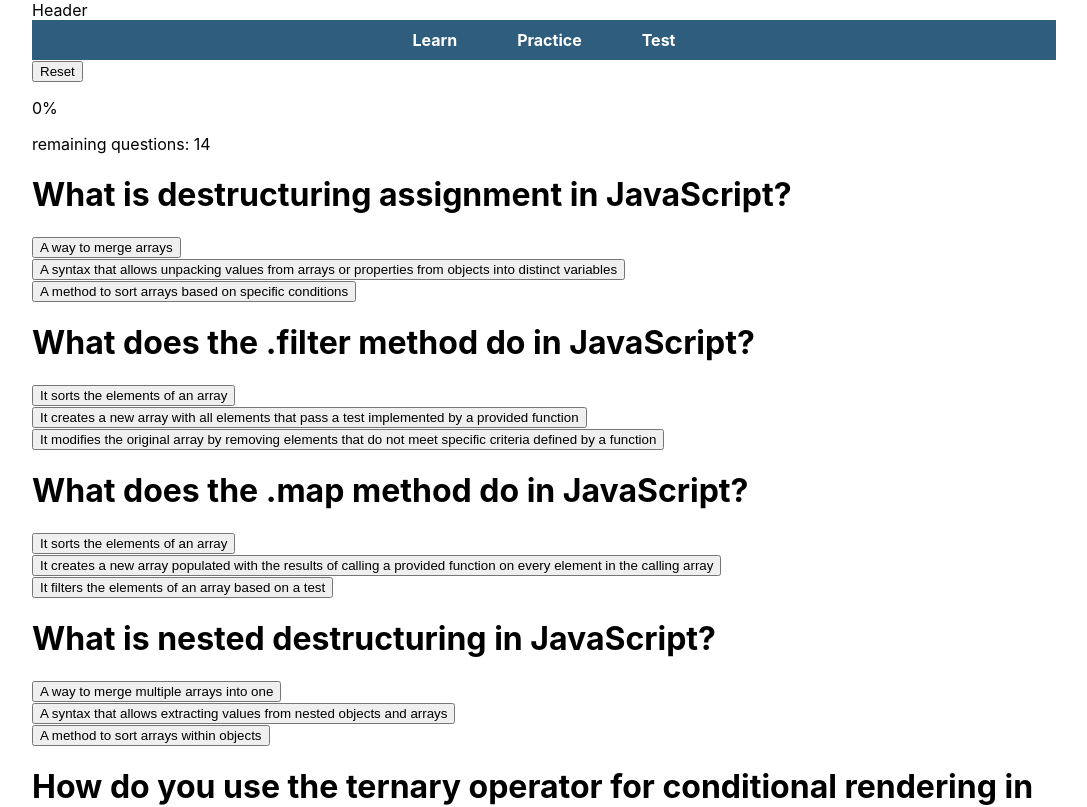
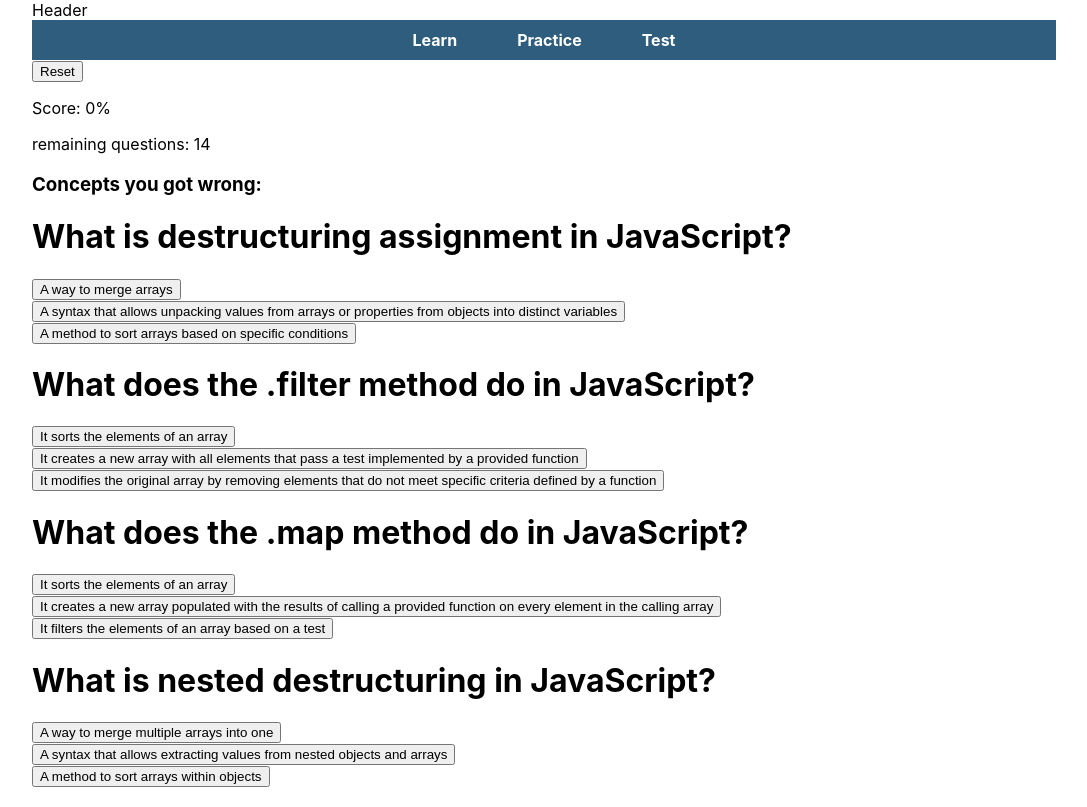
Before and after one commit to NawarTurk/codelingo, a React (Create React App) app: page /practice in a window 1280 px wide. Shown: the top 807 px of the page, without its empty margins (96-1183 px from the left). Built offline with nearby package versions, Linux system fonts and the light colour scheme.

Commit message:
feat: initial implementation of tracking incorrect answer categories for user revision

```diff
--- a/public/concepts.json
+++ b/public/concepts.json
@@ -110,5 +110,21 @@
     "example": "<pre><code>// Promise example\nconst fetchData = () => {\n  return fetch('https://jsonplaceholder.typicode.com/todos/1')\n    .then(response => response.json())\n    .then(data => console.log(data))\n    .catch(error => console.error('Error:', error));\n};\n\nfetchData();\n\n// Async/Await example\nconst fetchDataAsync = async () => {\n  try {\n    const response = await fetch('https://jsonplaceholder.typicode.com/todos/1');\n    const data = await response.json();\n    console.log(data);\n  } catch (error) {\n    console.error('Error:', error);\n  }\n};\n\nfetchDataAsync();\n</code></pre>",
     "difficulty": "advanced",
     "quiz": "What are the differences between Promises and async/await in JavaScript?"
+  },
+  {
+    "id": 15,
+    "title": "Short-Circuit Evaluation with &&",
+    "description": "Short-circuit evaluation in JavaScript using the `&&` operator ensures that the second operand is only evaluated if the first operand is true. This allows for conditional execution of code without needing an explicit if statement.",
+    "example": "<pre><code>// Example of short-circuit evaluation with &&\nconst isTrue = true;\nisTrue && console.log('This will print because isTrue is true');\n\nconst isFalse = false;\nisFalse && console.log('This will not print because isFalse is false');\n</code></pre>",
+    "difficulty": "easy",
+    "quiz": "What is short-circuit evaluation with the `&&` operator in JavaScript, and how does it work?"
+  },
+  {
+    "id": 16,
+    "title": "Short-Circuit Evaluation with ||",
+    "description": "Short-circuit evaluation in JavaScript using the `||` operator ensures that the second operand is only evaluated if the first operand is false. This allows for providing default values or fallback expressions.",
+    "example": "<pre><code>// Example of short-circuit evaluation with ||\nconst value1 = null;\nconst value2 = 'Default Value';\nconst result = value1 || value2;\nconsole.log(result); // Outputs: 'Default Value' because value1 is null\n\nconst value3 = 'Actual Value';\nconst result2 = value3 || value2;\nconsole.log(result2); // Outputs: 'Actual Value' because value3 is not null or false</code></pre>",
+    "difficulty": "easy",
+    "quiz": "What is short-circuit evaluation with the `||` operator in JavaScript, and how does it work?"
   }
 ]
--- a/src/components/ConceptPracticeGrid.jsx
+++ b/src/components/ConceptPracticeGrid.jsx
@@ -17,13 +17,14 @@ export default function ConceptPracticeGrid({ questions }) {
 
   function getResults() {
     const result = answersState.reduce(
-      (acc, answer) => {
+      (acc, answer, index) => {
         if (answer) {
           acc.correct++;
           acc.remainingQuestions--;
         } else if (answer === false) {
           acc.wrong++;
           acc.remainingQuestions--;
+          acc.conceptsToRevise.push(questions[index].category);
         }
         return acc;
       },
@@ -31,13 +32,18 @@ export default function ConceptPracticeGrid({ questions }) {
         correct: 0,
         wrong: 0,
         remainingQuestions: questions.length,
+        conceptsToRevise: [],
       }
     );
 
     const totalAnswers = result.wrong + result.correct;
 
     if (totalAnswers === 0) {
-      return { score: "0%", remainingQuestions: result.remainingQuestions };
+      return {
+        score: "0%",
+        remainingQuestions: result.remainingQuestions,
+        conceptsToRevise: result.conceptsToRevise,
+      };
     }
 
     const resultPercentage =
@@ -46,19 +52,28 @@ export default function ConceptPracticeGrid({ questions }) {
     return {
       score: resultPercentage,
       remainingQuestions: result.remainingQuestions,
+      conceptsToRevise: result.conceptsToRevise,
     };
   }
 
-  const { score, remainingQuestions } = getResults();
+  const { score, remainingQuestions, conceptsToRevise } = getResults();
 
   return (
     <div>
       <button onClick={() => handleReset()}>Reset</button>
-      <p>{score}</p>
+      <p>Score: {score}</p>
       <p>
         remaining questions:{" "}
         {remainingQuestions === 0 ? "All Done! Good Job" : remainingQuestions}
       </p>
+      <div>
+        <h3>Concepts you got wrong:</h3>
+        <div>
+          {conceptsToRevise.map((concept) => (
+            <span> {concept},</span>
+          ))}
+        </div>
+      </div>
       {questions.map((question, questionIndex) => (
         <div key={questionIndex}>
           <h1>{question.questionText}</h1>
```
